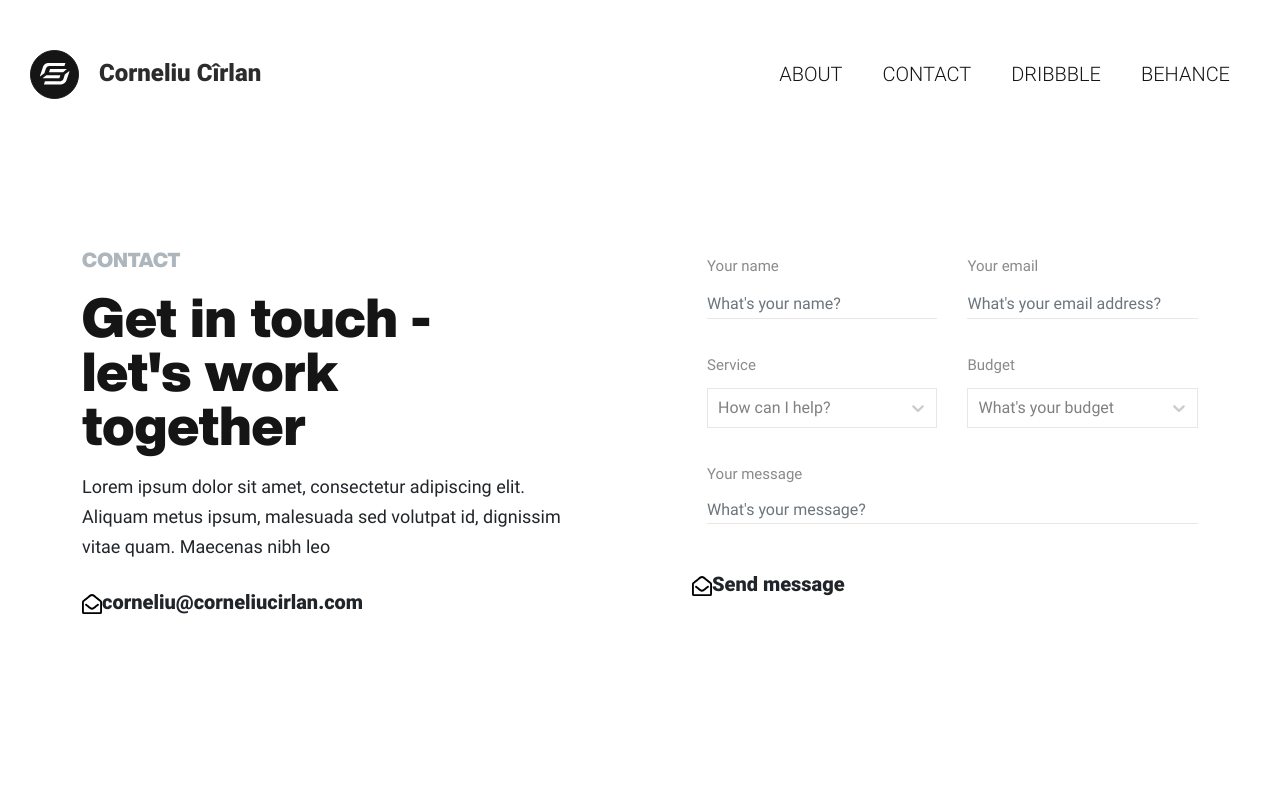
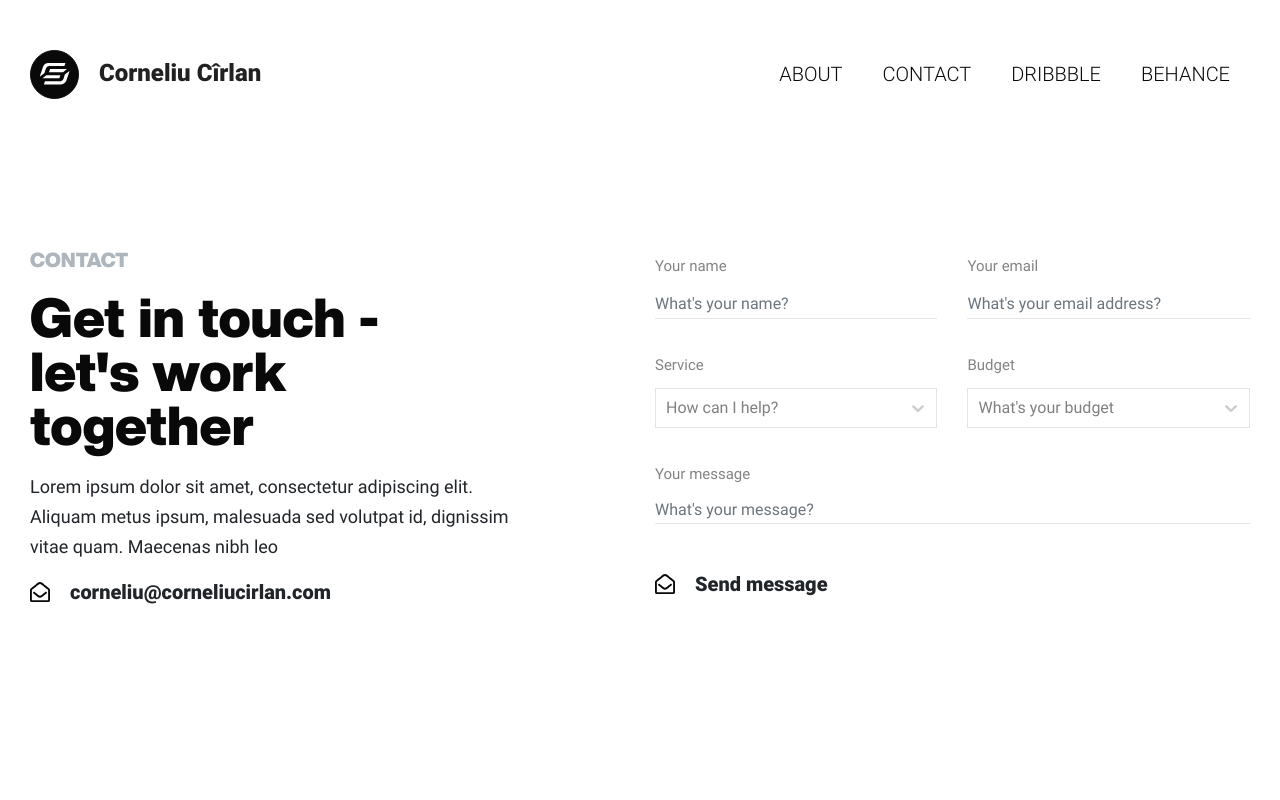
Before and after one commit to corneliucirlan/cornelius, a Next.js app: page /contact in a window 1280 px wide. Shown: the top 800 px of the page. Built offline with nearby package versions, Linux system fonts and the light colour scheme.

Commit message:
Working contact form

```diff
--- a/pages/contact.js
+++ b/pages/contact.js
@@ -9,25 +9,75 @@ import styles from '../sass/modules/Contact.module.sass'
 
 export default () => {
 
+	// Form inputs states
 	const [name, setName] = useState('')
 	const [email, setEmail] = useState('')
 	const [service, setService] = useState('')
 	const [budget, setBudget] = useState('')
 	const [message, setMessage] = useState('')
 
+	// Form inputs errors
 	const [errors, setErrors] = useState({})
 
-	useEffect(() => {
-		console.log('Errors: ', errors)
-	})
+	// useEffect(() => {
+	// 	console.log('Errors: ', errors)
+	// })
 
 	const handleSubmit = async (event) => {
 
 		// Prevent page reload
 		event.preventDefault()
 
+		// Get submit button
+		let submitButton = document.querySelector('button.btn-form-submit')
+
+		// Get button inner HTML
+		const submitButtonDefault = submitButton.innerHTML
+
+		// Sending button HTML
+		const buttonIsSending = `
+			<div class='loader svg-icon'>
+				<div class='circle'></div>
+				<div class='ring'></div>
+			</div>
+			<span>Sending ...</span>`
+
+		// Success button HTML
+		const buttonSuccess = `
+			<svg class='svg-icon' xmlns="http://www.w3.org/2000/svg" width="20" height="20" viewBox="0 0 20 20">
+				<path class='path' d="M18,8A10,10,0,1,0,28,18,10,10,0,0,0,18,8Zm0,1.935A8.065,8.065,0,1,1,9.935,18,8.06,8.06,0,0,1,18,9.935m5.653,5.253-.909-.916a.484.484,0,0,0-.684,0l-5.7,5.654L13.95,17.493a.484.484,0,0,0-.684,0l-.916.909a.484.484,0,0,0,0,.684l3.661,3.69a.484.484,0,0,0,.684,0l6.959-6.9A.484.484,0,0,0,23.653,15.188Z" transform="translate(-8 -8)"/>
+			</svg>
+			<span>Message sent</span>`
+
+		// Error button state
+		const buttonError = `
+			<svg class='svg-icon' xmlns="http://www.w3.org/2000/svg" width="20" height="17.778" viewBox="0 0 20 17.778">
+				<path class='path' d="M19.775,15.278a1.668,1.668,0,0,1-1.444,2.5H1.668a1.668,1.668,0,0,1-1.444-2.5L8.556.833a1.668,1.668,0,0,1,2.887,0l8.331,14.445ZM10,12.292a1.6,1.6,0,1,0,1.6,1.6A1.6,1.6,0,0,0,10,12.292ZM8.483,6.55l.258,4.722a.417.417,0,0,0,.416.394h1.686a.417.417,0,0,0,.416-.394l.258-4.722a.417.417,0,0,0-.416-.439H8.9a.417.417,0,0,0-.416.439Z" transform="translate(0)"/>
+			</svg>
+			<span>Something's wrong, try again in a bit</span>`
+
+		// Reset button animation
+		const resetAnimation = () => {
+			submitButton.classList.add('btn-animate')
+			setTimeout(() => {
+				submitButton.classList.remove('btn-animate')
+			}, 200)
+		}
+
+		// Update button
+		const updateSubmitButton = (innerHTML, removeClass, addClass, disabled = true) => {
+			submitButton.innerHTML = innerHTML
+			disabled ? submitButton.setAttribute('disabled', true) : submitButton.removeAttribute('disabled')
+			removeClass && submitButton.classList.remove(...removeClass)
+			addClass && submitButton.classList.add(addClass)
+			resetAnimation()
+		}
+
 		// Send email if all fields are validated
 		if (!handleValidation()) {
+
+			// Button sending state
+			updateSubmitButton(buttonIsSending, '', '')
 
 			const res = await fetch("/api/sendgrid", {
 				body: JSON.stringify({
@@ -43,9 +93,10 @@ export default () => {
 				method: "POST",
 			})
 
+			// Get response from server
 			let {code, responseMessage} = await res.json()
 
-			// Email sent, reset inputs
+			// // Email sent, reset inputs
 			if (code == 200) {
 				setName('')
 				setEmail('')
@@ -53,9 +104,19 @@ export default () => {
 				setBudget('')
 				setMessage('')
 
+				// Button success state
+				updateSubmitButton(buttonSuccess, 'btn-sending', 'btn-success')
+			} else {
 				console.log(code, responseMessage)
-				return
+
+				// Button error state
+				updateSubmitButton(buttonError, 'btn-success', 'btn-error')
 			}
+
+			// Reset button to default
+			setTimeout(() => {
+				updateSubmitButton(submitButtonDefault, ['btn-sending', 'btn-success', 'btn-error'], false, false)
+			}, 3000)
 		}
 	}
 
@@ -136,7 +197,7 @@ export default () => {
 
 			<Header />
 
-			<main className={`row d-flex align-items-center justify-content-center ${styles.contact}`}>
+			<main className={`row align-items-center ${styles.contact}`}>
 
 				<div className='col-12 col-md-5'>
 					<h4 className='text-uppercase'>Contact</h4>
@@ -146,7 +207,7 @@ export default () => {
 					<Button classes=' btn-footer btn-email-me' href='mailto:corneliu@corneliucirlan.com' text='corneliu@corneliucirlan.com' icon={true} />
 				</div>
 
-				<div className='col-12 col-md-5 offset-md-1'>
+				<div className='col-12 col-md-6 offset-md-1'>
 					<form action='' method='post' className='row' onSubmit={handleSubmit}>
 
 						{/* Name */}
@@ -241,14 +302,10 @@ export default () => {
 								></textarea>
 						</div>
 
-						<Button classes=' btn-footer btn-email-me btn-form-submit' href='#' text='Send message' icon={true} submit={true} />
-
-						{/* <div className='loader-container'>
-							<div className='circle'></div>
-							<div className='ring'></div>
-							<div className='ring'></div>
-						</div> */}
-
+						{/* Submit button */}
+						<div className='col-12'>
+							<Button classes=' btn-footer btn-form-submit' href='#' text='Send message' icon={true} submit={true} />
+						</div>
 					</form>
 				</div>
 			</main>
--- a/sass/_variables.sass
+++ b/sass/_variables.sass
@@ -1,6 +1,9 @@
 // Colors
-$black: #151515
+// $black: #151515
+$black: #090909
 $blue: #407CBD
+$green: #1A936F
+$red: #B9314F
 
 // Color maps
 $colors: ()
@@ -87,6 +90,7 @@ $btn-font-weight: 900
 $btn-font-size: $font-size-base * 2
 $btn-line-height: 1
 $btn-transition: color $transition-duration $transition-timing-function, fill $transition-duration $transition-timing-function
+$btn-disabled-opacity: 1
 
 // Images
 $thumbnail-padding: 0
--- a/sass/components/_buttons.sass
+++ b/sass/components/_buttons.sass
@@ -1,4 +1,27 @@
+@mixin btn-state($color)
+	color: $color
+
+	.svg-icon
+		.path
+			fill: $color
+
+	&:hover,
+	&:disabled
+		color: $color
+
 .btn
+	text-align: left
+	width: auto
+	display: flex
+	align-content: center
+
+	.svg-icon
+		margin-right: $spacer * 2
+
+		.path
+			fill: $black
+			@include transition($btn-transition)
+
 	&-h1
 		font-size: $h1-font-size
 
@@ -7,21 +30,19 @@
 		margin-left: $spacer * 2
 		margin-right: $spacer * 2
 
-	&-email-me
-		text-align: left
-		width: auto
-
-		.envelope
-			margin-right: $spacer * 2
-
-			.path
-				fill: $black
-				@include transition($btn-transition)
-
-		&:hover
-			.envelope
-				.path
-					fill: $blue
-
 	&-footer
 		margin-top: $spacer * 2
+
+	&:hover
+		.svg-icon
+			.path
+				fill: $blue
+
+	&-animate
+		animation: riseup $transition-duration $transition-timing-function
+
+	&-success
+		@include btn-state($green)
+
+	&-error
+		@include btn-state($red)
--- a/sass/components/_forms.sass
+++ b/sass/components/_forms.sass
@@ -19,45 +19,26 @@
 textarea
 	resize: none
 
-$circleWidth: 30px
+$loaderWidth: 20px
 
-.loader-container
+.loader
+	display: inline
 	position: relative
+	width: $loaderWidth
+	height: $loaderWidth
 
-.circle,
-.ring
-	position: absolute
-	width: $circleWidth
-	height: $circleWidth
-	border-radius: 50%
+	.circle,
+	.ring
+		display: inline
+		position: absolute
+		width: $loaderWidth
+		height: $loaderWidth
+		border-radius: 50%
 
-.circle
-	background-color: $black
-	animation: animate-circle 2s linear infinite
+	.circle
+		background-color: $black
+		animation: animate-circle 2s linear infinite
 
-.ring
-	border: 2px solid $white
-	animation: animate-ring 2s ease-in infinite
-
-	&:nth-child(2)
-		animation-delay: 1s
-		animation-duration: 1s
-
-
-@keyframes animate-circle
-	0%
-		opacity: 1
-		transform: scale(0)
-
-	100%
-		opacity: 0
-		transform: scale(1.5)
-
-@keyframes animate-ring
-	0%
-		// opacity: 1
-		transform: scale(0)
-
-	100%
-		// opacity: 0
-		transform: scale(2)
+	.ring
+		border: 2px solid $white
+		animation: animate-ring 2s ease-in infinite
```
